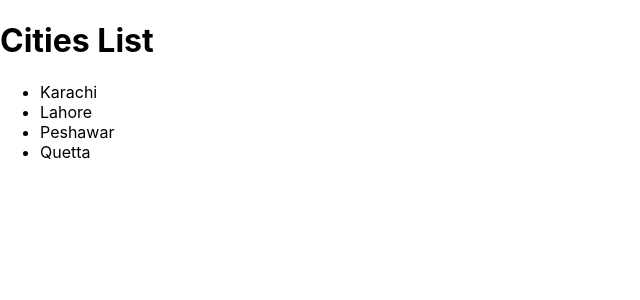
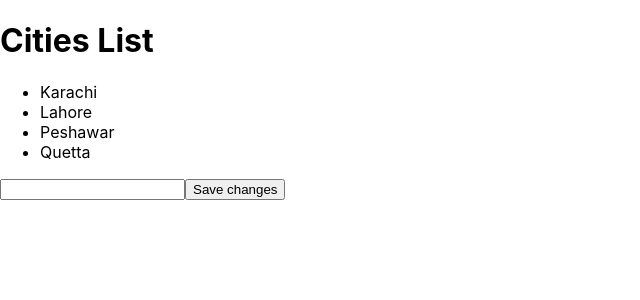
Before and after one commit to OmarMWarraich/React-4rm-scratch, a React (Create React App) app: page / in a window 1280 px wide. Shown: the top 300 px of the page, without its empty margins (0-640 px from the left). Built offline with nearby package versions, Linux system fonts and the light colour scheme.

Commit message:
Add City in State

```diff
--- a/src/App.js
+++ b/src/App.js
@@ -1,24 +1,56 @@
 import React from 'react';
 import './App.css';
-import PropType from 'prop-types';
 
-//Destructure State and Props
+//Changing State
+// To change state we use setState method. No matter how may key value pairs are there, just pass speific key and their new values you want to update
+// Once setState method updates the state it rerenders that component and your compnent gets updated data.
+// setState fn is an asynchronous function
+// Two variations =>
+// Object based approach //\\ this.setState({cityArray: [...this.state.cityArray, value]}))
+// Funcitonal Approach //\\ this.setState( (prevState) => {cityArray: [...this.state.cityArray]})
 
+function ControlledInputBox (props) {
+  const { handleInputChange, textBoxValue } = props
+  return (
+    <input type='text' value={textBoxValue} onChange={handleInputChange} />
+  )
+}
+function ButtonComponent (props) {
+  const { addCity } = props
+  return (
+    <button onClick={addCity}>Save changes</button>
+  )
+}
 class MyComponent extends React.Component {
   state = {
-    cityArray: ['Karachi', 'Lahore', 'Peshawar', 'Quetta']
+    cityArray: ['Karachi', 'Lahore', 'Peshawar', 'Quetta'],
+    textBoxValue: ''
   }
+  handleInputChange = (e) => {
+    const { value } = e.target
+    this.setState({
+      textBoxValue: value
+    })
+  }
+  addCity = (city) => {
+    const { textBoxValue } = this.state
 
+    this.setState( prevState => ({
+      cityArray: [...prevState.cityArray, textBoxValue],
+      textBoxValue: ''
+    }))
+  }
   render () {
-    const { myFunction } = this.props
-    const { cityArray } = this.state
-
-    myFunction()
+    const { cityArray, textBoxValue } = this.state
 
     return (
+      <>
       <ul>
         {cityArray.map(city =><li key={city}>{city}</li>)}
       </ul>
+      <ControlledInputBox textBoxValue={textBoxValue} handleInputChange={this.handleInputChange}/>
+      <ButtonComponent addCity={() => this.addCity()}/>
+      </>
     )
   }
 
@@ -28,17 +60,12 @@ function MyFunctionalComponent(props) {
   const { heading } = props
   return <h1>{heading}</h1>
 }
-
 function App() {
-  const myFunction = () => alert('Hello World!')
-
   return (
     <div>
       <MyFunctionalComponent heading='Cities List' />
-      <MyComponent myFunction={myFunction} />
+      <MyComponent />
     </div>
   )
-
 }
-
 export default App
```
